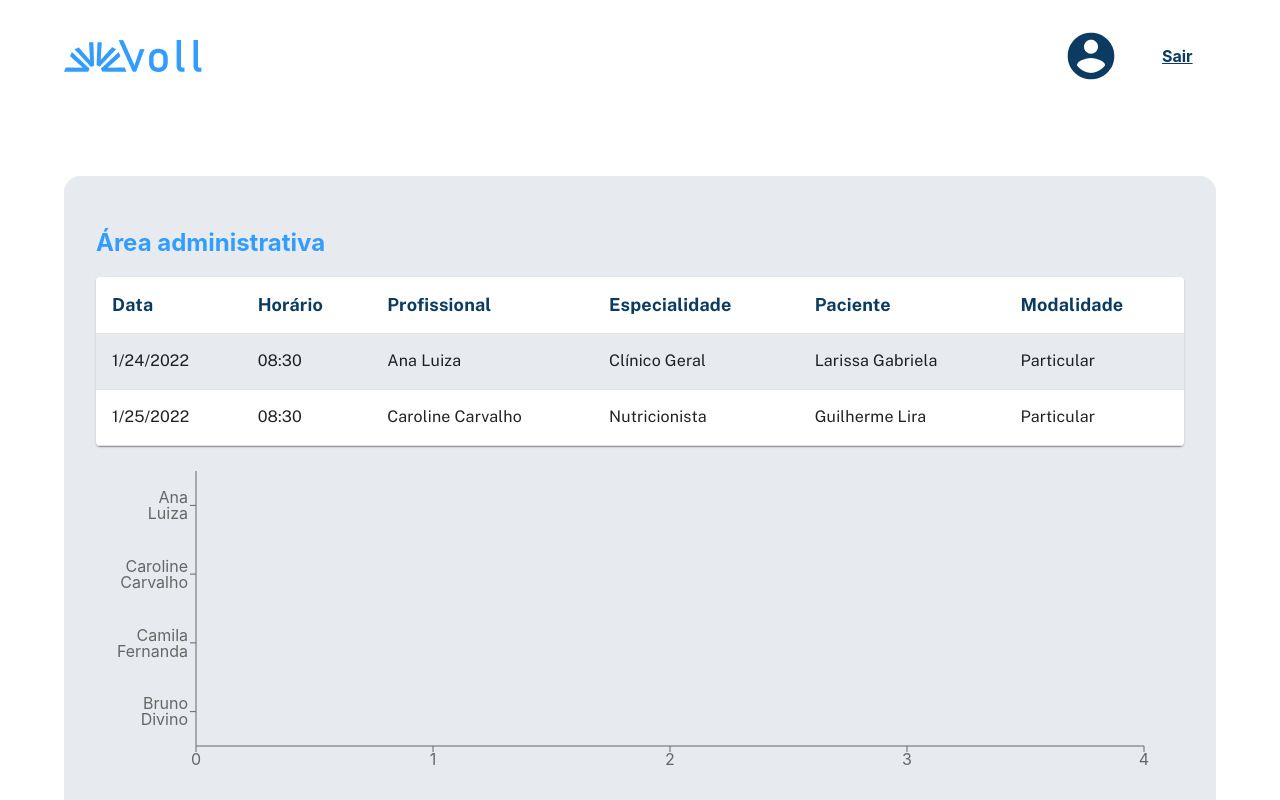
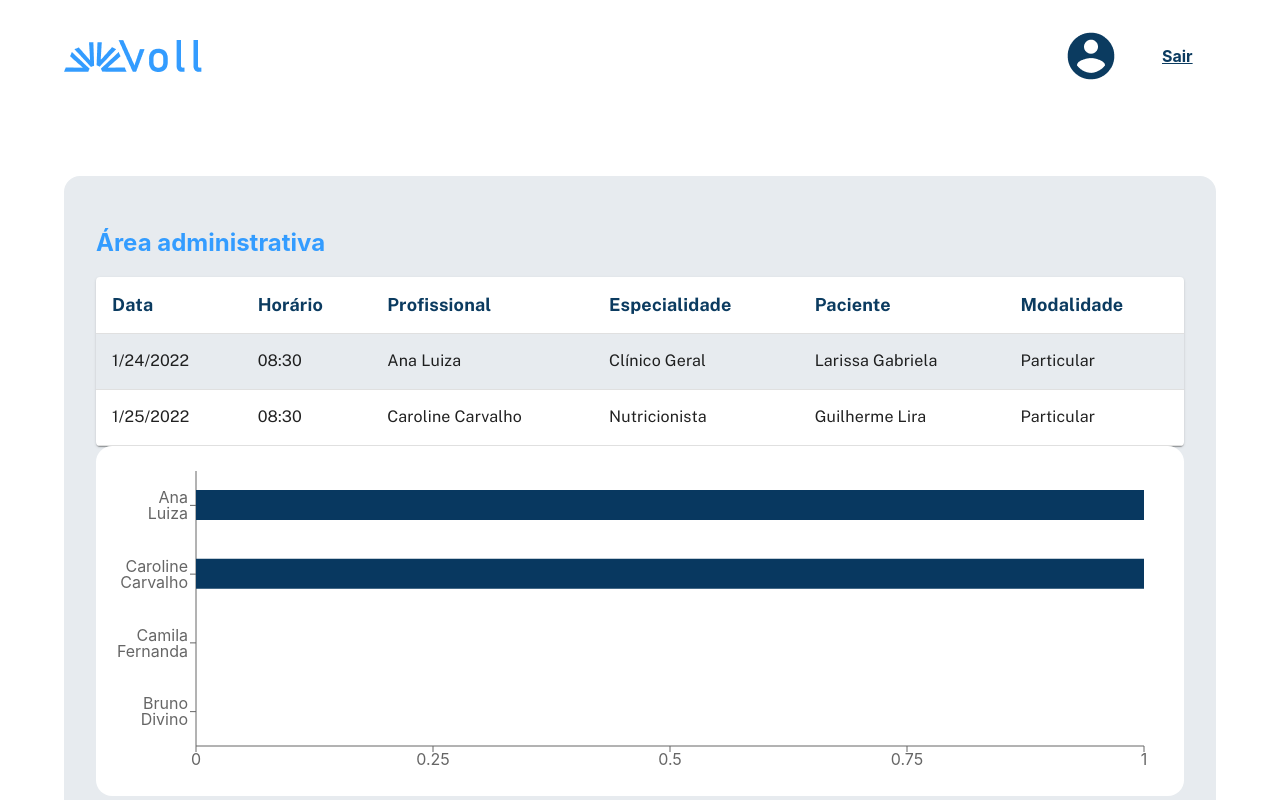
Before and after one commit to gabrielgfw/react-typescript-alura, a React (Create React App) app: page / in a window 1280 px wide. Shown: the top 800 px of the page. Built offline with nearby package versions, Linux system fonts and the light colour scheme; data requests are answered from the project's data file; the HTML template or start-up script is replaced by a standard one.

Commit message:
Ajustando contagem de consultas e estilização do gráfico

```diff
--- a/src/components/grafico/index.tsx
+++ b/src/components/grafico/index.tsx
@@ -2,15 +2,23 @@ import { Bar, BarChart, ResponsiveContainer, XAxis, YAxis } from "recharts";
 import IProfissional from "../../types/IProfissional";
 import IConsulta from "../../types/IConsulta";
 import useDadosGrafico, { IDados } from "./useDadosGrafico";
+import styled from "styled-components";
 
 interface GraficoProps {
   profissionais: IProfissional[] | null,
   consultas: IConsulta[] | null
 }
 
+const SecaoEstilizada = styled.section`
+  background-color: var(--branco);
+  border-radius: 16px;
+`;
+
 function Grafico({ profissionais, consultas } : GraficoProps) {
   let dados: Array<IDados> = useDadosGrafico({ profissionais, consultas });
+
   return (
+    <SecaoEstilizada>
       <ResponsiveContainer width="100%" height={350}>
         <BarChart
           layout="vertical"
@@ -22,6 +30,7 @@ function Grafico({ profissionais, consultas } : GraficoProps) {
           <Bar dataKey="consultas" fill="#083860" barSize={30}></Bar>
         </BarChart>
       </ResponsiveContainer>
+    </SecaoEstilizada>
   );
 }
 
--- a/src/components/grafico/useDadosGrafico.ts
+++ b/src/components/grafico/useDadosGrafico.ts
@@ -17,7 +17,7 @@ const useDadosGrafico = ({ profissionais, consultas } : DadosGraficosProps) => {
   if(profissionais && consultas) {
     dados = profissionais.map(profissional => {
       const consultasProfissional = consultas.filter(consulta => {
-        consulta.profissional.some(prof => prof.nome === profissional.nome)
+        return consulta.profissional.some(prof => prof.nome === profissional.nome)
       });
 
       return {
```
Lines whose indentation alone changed are shown as unchanged.
